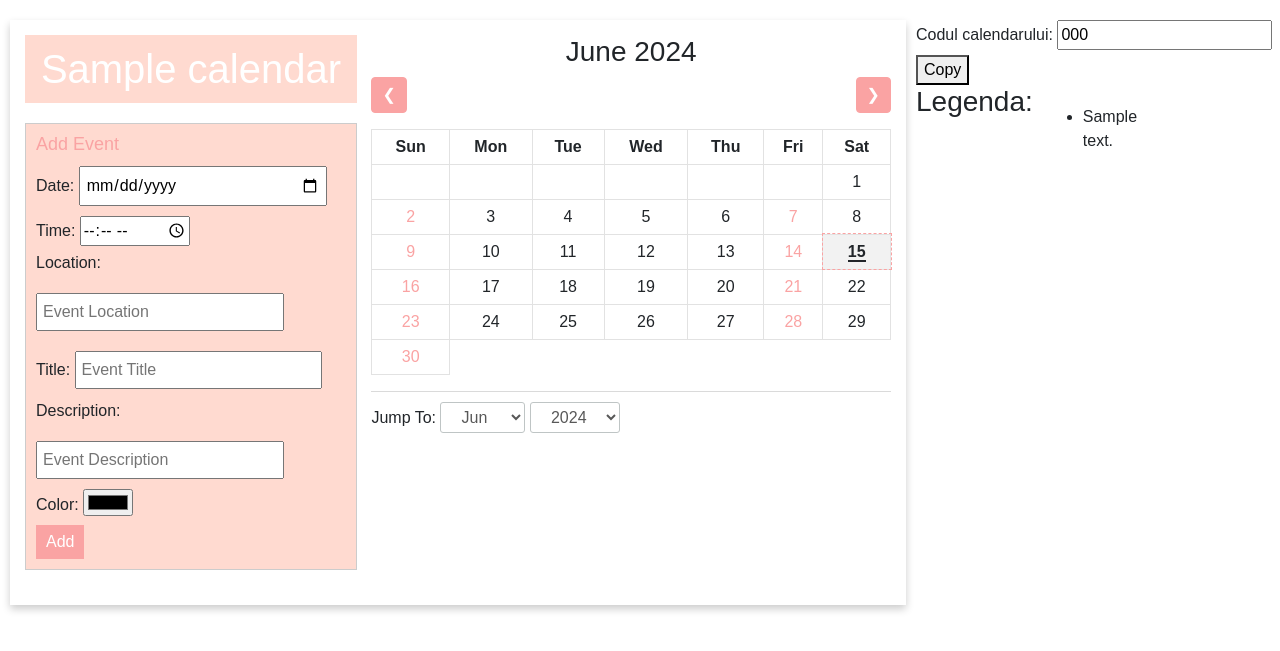
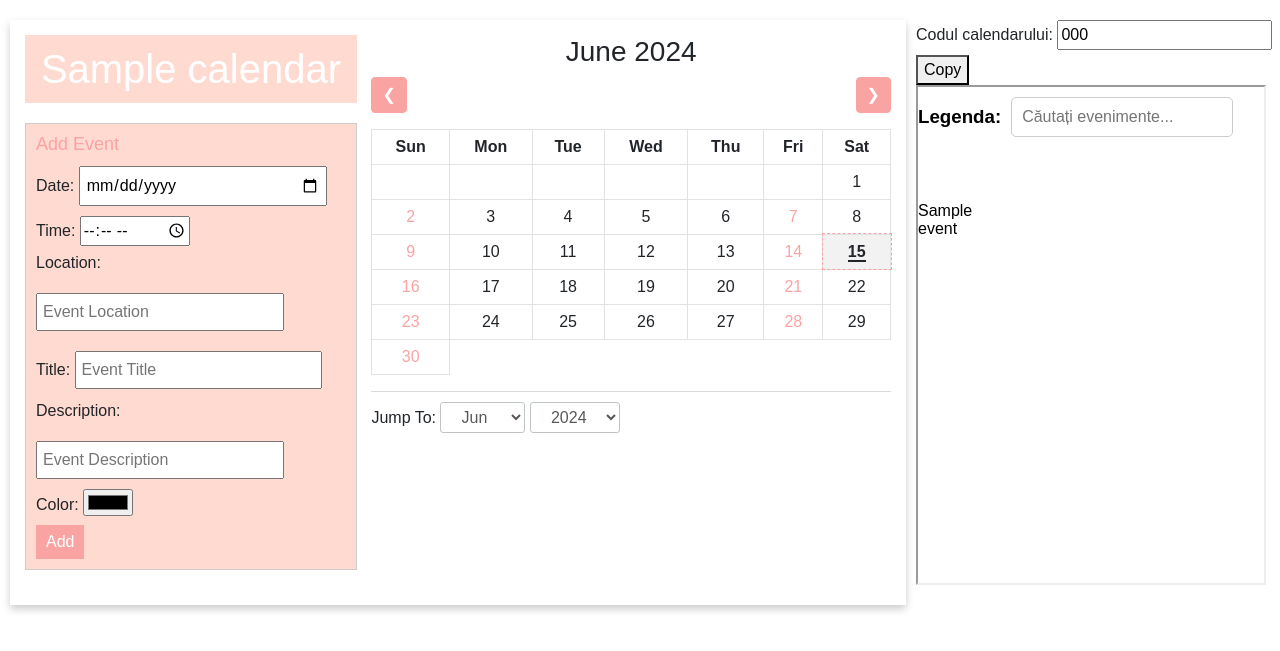
Before and after one commit to ghenpen/mds_proiect, a PHP site: page /calendar.php?calendar_id=1 in a window 1280 px wide. Shown: the part 100-751 px from the top of the page. Run offline with PHP 8.4, Linux system fonts and the light colour scheme; the visitor is signed in with stand-in values (Sample User, id 1); tables that the repository leaves empty or names only in its code hold one stand-in row (values such as "Sample post").

Commit message:
Refactoring legenda

```diff
--- a/calendar.php
+++ b/calendar.php
@@ -158,23 +158,7 @@
             ?>
 
             <div class="legend">
-                <h3>Legenda:</h3>
-                <?php
-                include 'db.php';
-                $event_query = "SELECT description, type FROM event WHERE calendarId = $calendar_id";
-                $event_result = mysqli_query($conn, $event_query);
-
-                if (mysqli_num_rows($event_result) > 0) {
-                    echo "<ul>";
-                    while ($row = mysqli_fetch_assoc($event_result)) {
-                        echo "<li><div class='event-color' style='width:20px; height:20px; background-color:" . $row['type'] . "'></div>" . $row['description'] . "</li>";
-                    }
-                    echo "</ul>";
-                    echo "</div>";
-                } else {
-                    echo "Nu există evenimente de afișat în legendă.";
-                }
-                ?>
+                <iframe src="legend.php?calendar_id=<?php echo $calendar_id; ?>" width="350" height="500"></iframe>
             </div>
         </div>
 </div>
@@ -432,11 +416,11 @@
                 let listItem = document.createElement("li");
                 listItem.innerHTML = `${event.time} - ${event.description} <br>
                 <label for="availability-${event.id}"></label>
-                <select id="availability-${event.id}" onchange="updateAvailability(${event.id})">
-                    <option value="available">Available</option>
-                    <option value="not sure">Not Sure</option>
-                    <option value="unavailable">Unavailable</option>
-                </select>`;
+                <div id="availability-${event.id}">
+                <button onclick="updateAvailability(${event.id}, 'available')">Available</button>
+                <button onclick="updateAvailability(${event.id}, 'not sure')">Not Sure</button>
+                <button onclick="updateAvailability(${event.id}, 'unavailable')">Unavailable</button>
+                </div>`
                 eventList.appendChild(listItem);
             });
 
--- /dev/null
+++ b/legend.php
@@ -0,0 +1,85 @@
+<!DOCTYPE html>
+<html lang="en">
+<head>
+    <meta charset="UTF-8">
+    <meta name="viewport" content="width=device-width, initial-scale=1.0">
+    <title>Legend</title>
+    <link rel="stylesheet" href="./style.css">
+    <style>
+        .event-color {
+            display: inline-block;
+            width: 20px;
+            height: 20px;
+            margin-right: 10px;
+        }
+        .search-bar {
+            width: 200px; /* Adjust as needed to fit within iframe */
+            padding: 10px;
+            margin: 10px auto;
+            display: block;
+            border: 1px solid #ccc;
+            border-radius: 5px;
+            font-size: 16px;
+        }
+        .legend ul {
+            padding: 0;
+            list-style-type: none;
+        }
+        .legend li {
+            padding: 5px 0;
+        }
+        .event-details {
+            display: none;
+        }
+    </style>
+</head>
+<body>
+    <div class="legend">
+        <h3>Legenda:</h3>
+        <input type="text" id="searchBar" class="search-bar" onkeyup="filterEvents()" placeholder="Căutați evenimente...">
+        <br>
+        <?php
+        include 'db.php';
+        if (isset($_GET['calendar_id'])) {
+            $calendar_id = $_GET['calendar_id'];
+            // Fetch all events ordered by date and time
+            $event_query = "SELECT title, description, location, type FROM event WHERE calendarId = $calendar_id ORDER BY date ASC, time ASC";
+            $event_result = mysqli_query($conn, $event_query);
+
+            if (mysqli_num_rows($event_result) > 0) {
+                echo "<ul id='eventList'>";
+                while ($row = mysqli_fetch_assoc($event_result)) {
+                    echo "<li><div class='event-color' style='background-color:" . htmlspecialchars($row['type']) . "'></div><span class='event-title'>" . htmlspecialchars($row['title']) . "</span><span class='event-details'>" . htmlspecialchars($row['description']) . " " . htmlspecialchars($row['location']) . "</span></li>";
+                }
+                echo "</ul>";
+            } else {
+                echo "Nu există evenimente de afișat în legendă.";
+            }
+        } else {
+            echo "Nu ați specificat un ID de calendar.";
+        }
+        ?>
+    </div>
+    <script>
+        function filterEvents() {
+            var input, filter, ul, li, title, details, i, txtValue, detailsValue;
+            input = document.getElementById('searchBar');
+            filter = input.value.toUpperCase();
+            ul = document.getElementById("eventList");
+            li = ul.getElementsByTagName('li');
+
+            for (i = 0; i < li.length; i++) {
+                title = li[i].getElementsByClassName("event-title")[0];
+                details = li[i].getElementsByClassName("event-details")[0];
+                txtValue = title.textContent || title.innerText;
+                detailsValue = details.textContent || details.innerText;
+                if (filter === "" || txtValue.toUpperCase().indexOf(filter) > -1 || detailsValue.toUpperCase().indexOf(filter) > -1) {
+                    li[i].style.display = "";
+                } else {
+                    li[i].style.display = "none";
+                }
+            }
+        }
+    </script>
+</body>
+</html>
```
